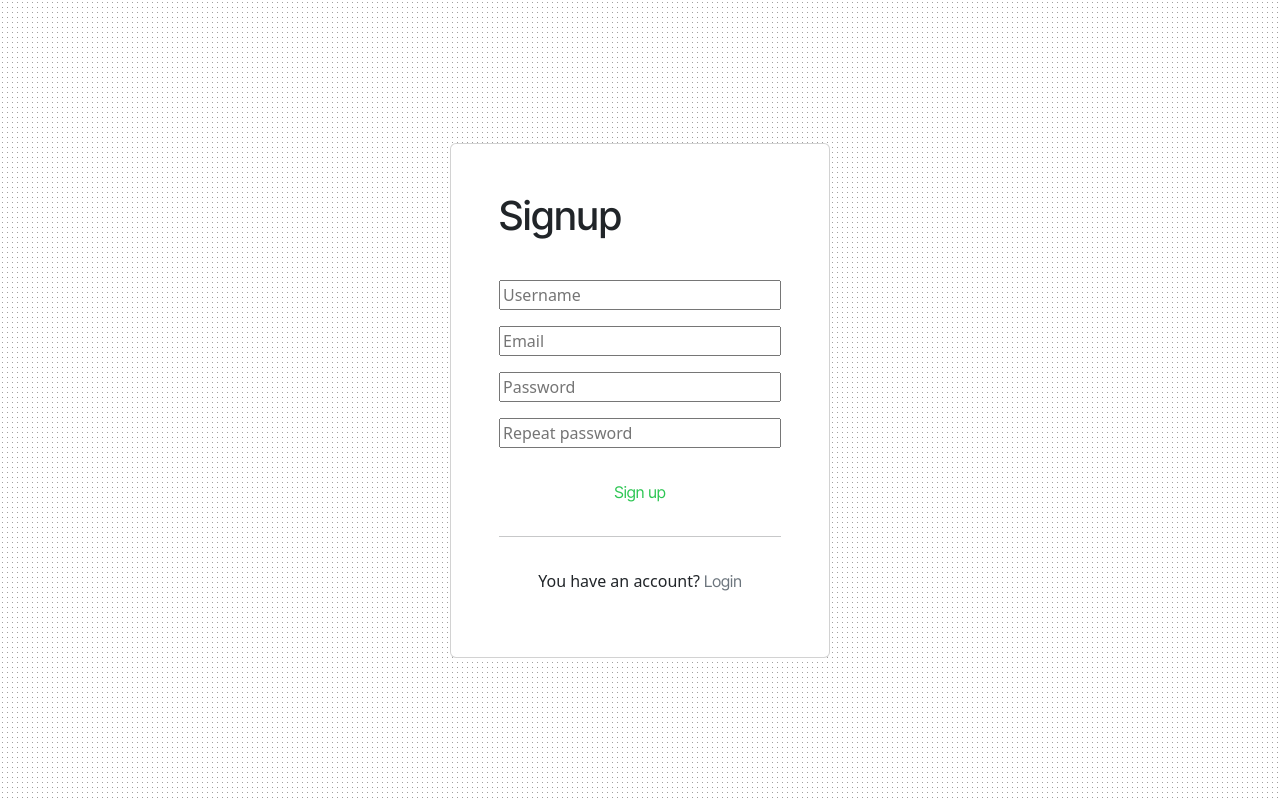
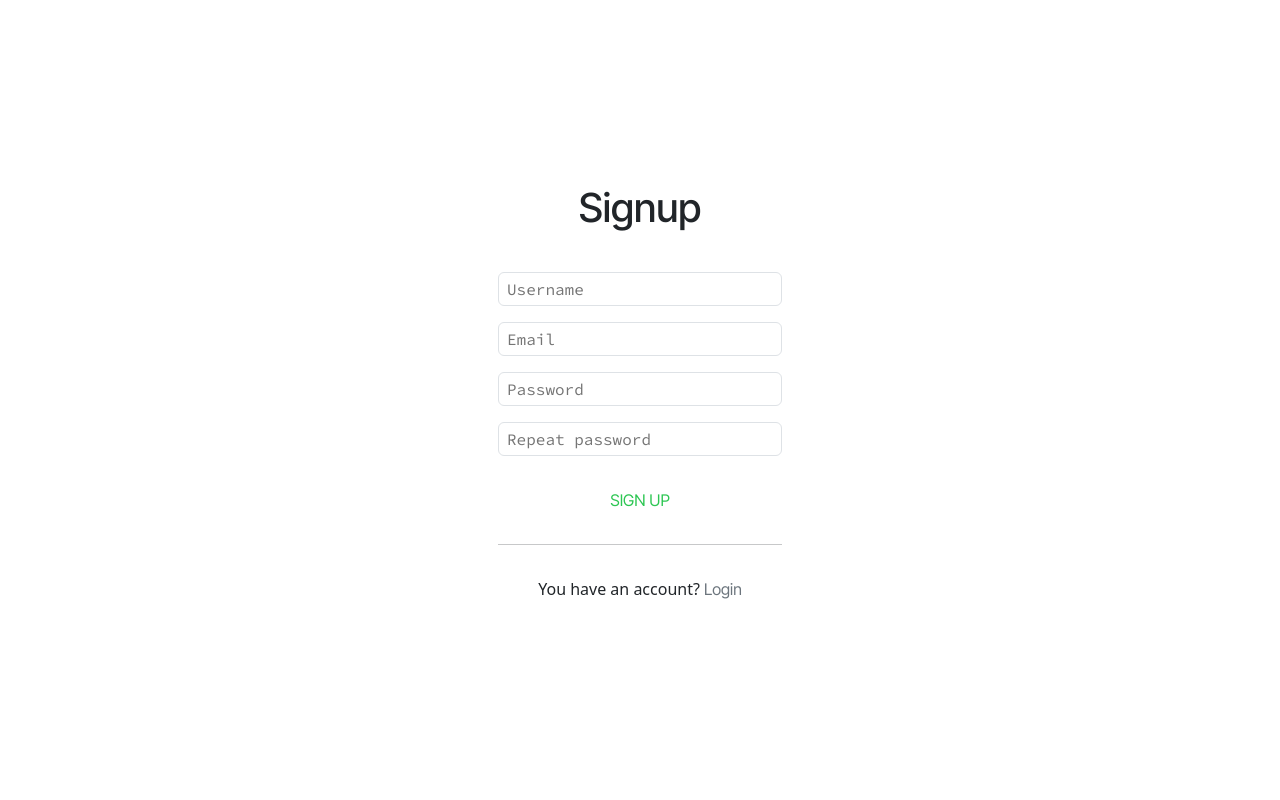
Before and after one commit to thisisjab/minichat-django, a Django app: page /signup/ in a window 1280 px wide. Run offline with Django 5.2, Linux system fonts and the light colour scheme; some libraries are stand-ins or nearby versions.

Commit message:
feat: redesign signup template

```diff
--- a/core/templates/registration/signup.html
+++ b/core/templates/registration/signup.html
@@ -2,10 +2,10 @@
 {% block navbar %}{% endblock navbar %}
 {% block title %}Sign up{% endblock title %}
 {% block main %}
-<div class="d-flex flex-column justify-content-center align-items-center h-min-100 dotted-background">
+<div class="d-flex flex-column justify-content-center align-items-center h-min-100">
     <div class="container">
         <div class="row">
-            <div class="col-lg-4 offset-lg-4 card py-5 px-5 d-flex flex-column gap-3">
+            <div class="col-lg-4 offset-lg-4 col-md-8 offset-md-2 py-5 px-5 d-flex flex-column gap-3">
                 {% if user.is_authenticated %}
                 <form id="logout-form" action="{% url 'logout' %}" method="post"
                     class="d-flex flex-column justify-content-center align-items-center">
@@ -15,16 +15,8 @@
                             onclick="document.getElementById('logout-form').submit();">logout</a>?</p>
                 </form>
                 {% else %}
-                <h1>Signup</h1>
+                <h1 style="align-self: center;">Signup</h1>
                 <div class="col-12">
-                    {% for field in form %}
-                    {% if field.errors %}
-                    {% for error in field.errors %}
-                    <p class="text-danger">{{error}}</p>
-                    {% endfor %}
-                    {% endif %}
-                    {% endfor %}
-
                     {% if form.non_field_errors %}
                     <hr>
                     {% for error in form.non_field_errors %}
@@ -34,12 +26,28 @@
                 </div>
                 <form id="signup-form" class="col-12 d-flex flex-column gap-3" method="post">
                     {% csrf_token %}
-                    <input name="username" type="text" placeholder="Username" class="simple-text-input">
-                    <input name="email" type="text" placeholder="Email" class="simple-text-input">
-                    <input name="password1" type="password" placeholder="Password" class="simple-text-input">
-                    <input name="password2" type="password" placeholder="Repeat password" class="simple-text-input">
+
+                    <input required name="username" type="text" placeholder="Username" class="text-input">
+                    {% for error in form.username.errors %}
+                        <p class="text-danger">{{ error }}</p>
+                    {% endfor %}
+
+                    <input required name="email" type="text" placeholder="Email" class="text-input">
+                    {% for error in form.email.errors %}
+                        <p class="text-danger">{{ error }}</p>
+                    {% endfor %}
+
+                    <input required name="password1" type="password" placeholder="Password" class="text-input">
+                    {% for error in form.password1.errors %}
+                        <p class="text-danger">{{ error }}</p>
+                    {% endfor %}
+
+                    <input required name="password2" type="password" placeholder="Repeat password" class="text-input">
+                    {% for error in form.password2.errors %}
+                        <p class="text-danger">{{ error }}</p>
+                    {% endfor %}
                     <div class="col-auto mt-3 d-flex flex-row justify-content-center">
-                        <a href="#" onclick="document.getElementById('signup-form').submit();">Sign up</a>
+                        <a href="#" class="text-uppercase" onclick="document.getElementById('signup-form').submit();">Sign up</a>
                     </div>
                 </form>
                 <hr>
```
